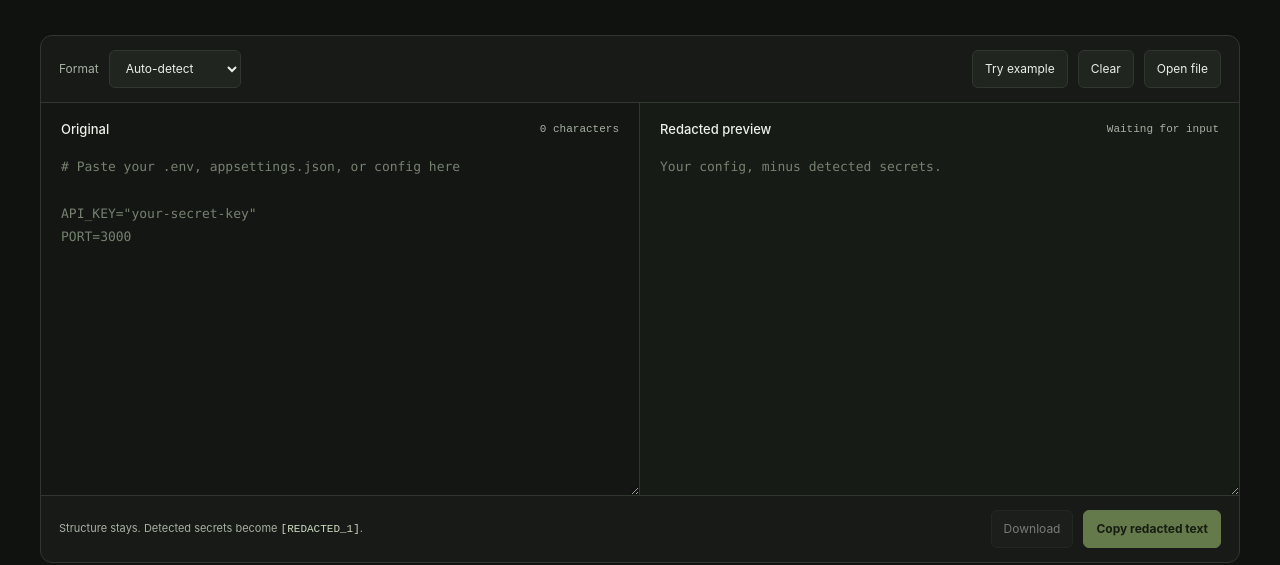
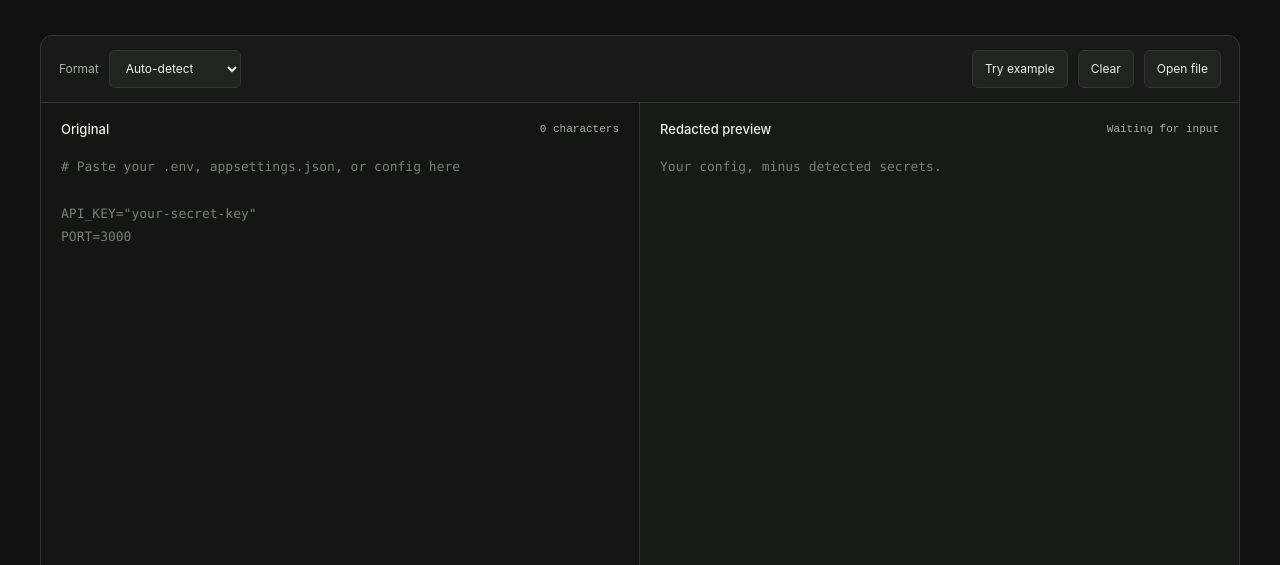
Before and after one commit to caesariodito/key-redactor, an Astro site: page / in a window 1280 px wide. Shown: the part 387-952 px from the top of the page. Built offline with nearby package versions, Linux system fonts and the light colour scheme; Astro itself is replaced by a stand-in of ours.

Commit message:
style: enlarge configuration editors

```diff
--- a/src/pages/index.astro
+++ b/src/pages/index.astro
@@ -82,7 +82,7 @@
   .editor-heading { display: flex; justify-content: space-between; align-items: center; gap: 12px; padding: 18px 20px; }
   .editor-heading label { font-size: 13px; font-weight: 550; }
   .editor-heading span { color: var(--muted); font: 11px ui-monospace, monospace; overflow-wrap: anywhere; text-align: right; }
-  textarea { display: block; width: 100%; height: 340px; min-height: 200px; resize: vertical; padding: 0 20px 20px; border: 0; border-radius: 0; background: transparent; color: #e1e7d9; font: 13px/1.8 ui-monospace, SFMono-Regular, Consolas, monospace; tab-size: 2; white-space: pre; overflow: auto; }
+  textarea { display: block; width: 100%; height: max(520px, 55vh); min-height: 320px; resize: vertical; padding: 0 20px 20px; border: 0; border-radius: 0; background: transparent; color: #e1e7d9; font: 13px/1.8 ui-monospace, SFMono-Regular, Consolas, monospace; tab-size: 2; white-space: pre; overflow: auto; }
   textarea::placeholder { color: #76816f; opacity: 1; }
   textarea:focus-visible { outline-offset: -3px; }
   .actionbar { border-top: 1px solid var(--line); }
@@ -94,5 +94,5 @@
   .warning strong { color: #e2d2ac; font-weight: 550; }
   footer { display: flex; justify-content: space-between; gap: 20px; padding: 28px 0 32px; font-size: 11px; line-height: 1.6; color: var(--muted); }
   @media (hover: hover) and (pointer: fine) { button:not(:disabled):hover, .file-button:hover { border-color: #7c8b70; } }
-  @media (max-width: 720px) { main { padding: 0 18px; } header { height: 76px; } .brand { font-size: 16px; } .local { font-size: 10px; } .intro { padding: 38px 0 28px; } h1 { letter-spacing: -1.5px; } .editors { grid-template-columns: 1fr; } .editor:first-child { border-right: 0; border-bottom: 1px solid var(--line); } textarea { height: 250px; } .toolbar, .actionbar { flex-wrap: wrap; padding: 12px; } .toolbar { gap: 12px; } .tools { gap: 7px; } footer { flex-direction: column; gap: 0; } .editor-heading { padding: 16px; } }
+  @media (max-width: 720px) { main { padding: 0 18px; } header { height: 76px; } .brand { font-size: 16px; } .local { font-size: 10px; } .intro { padding: 38px 0 28px; } h1 { letter-spacing: -1.5px; } .editors { grid-template-columns: 1fr; } .editor:first-child { border-right: 0; border-bottom: 1px solid var(--line); } textarea { height: 360px; } .toolbar, .actionbar { flex-wrap: wrap; padding: 12px; } .toolbar { gap: 12px; } .tools { gap: 7px; } footer { flex-direction: column; gap: 0; } .editor-heading { padding: 16px; } }
 </style>
```
